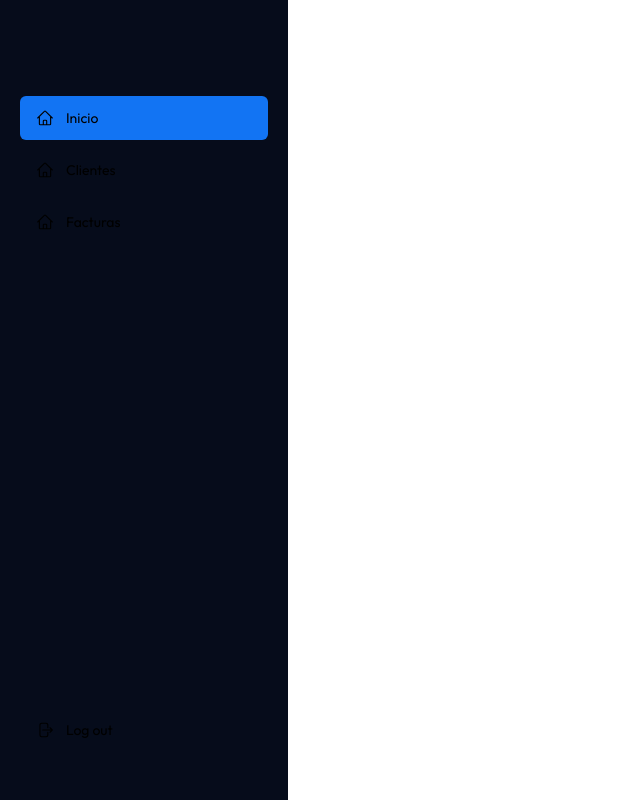
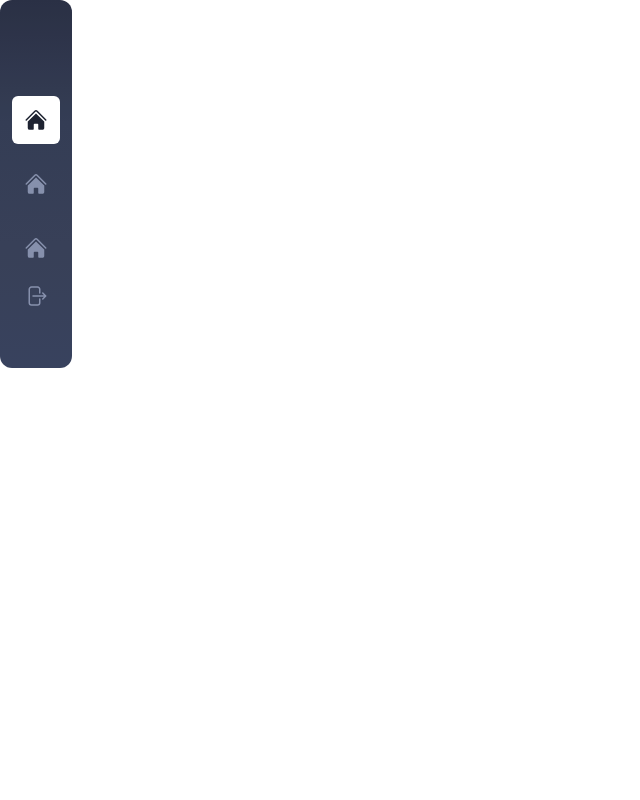
Before and after one commit to JPabloPena/modas-angel-manager, a React (Vite) app: page / in a window 1280 px wide. Shown: the whole page, without its empty margins (0-640 px from the left). Built offline with nearby package versions, Linux system fonts and the light colour scheme.

Commit message:
feat: change Sidebar layout

```diff
--- a/src/components/Sidebar.jsx
+++ b/src/components/Sidebar.jsx
@@ -21,30 +21,32 @@ const LINKS = [
 ]
 
 function Sidebar () {
-  const activeStyle = 'bg-secondary-bg'
+  const activeStyle = 'bg-primary'
 
   return (
-    <nav className='w-full max-w-72 h-dvh bg-primary-bg px-5 pt-24 pb-12 flex flex-col justify-between'>
-      <ul className='flex flex-col space-y-2'>
+    <nav className='w-full max-w-18 h-full rounded-xl linear-gradient-blue px-5 pt-24 pb-12 flex flex-col justify-between items-center'>
+      <ul className='flex flex-col space-y-4 items-center'>
         {LINKS.map(({ icon, name, to }) =>
           (
-            <li key={name} className='rounded-md overflow-hidden hover:bg-secondary-bg transition-all'>
+            <li key={name} className='group w-12 h-12 rounded-md overflow-hidden hover:bg-primary transition-colors'>
               <NavLink
                 to={to}
                 className={({ isActive }) =>
-                  `flex gap-3 text-sm px-4 py-3 items-center ${isActive ? activeStyle : undefined}`}
+                `w-full h-full flex justify-center items-center p-3 ${isActive ? activeStyle : ''}`}
               >
-                {icon('size-4.5')}
-                <span>{name}</span>
+                {({ isActive }) => (
+                  <>
+                    {icon(`size-6 ${isActive ? 'fill-accent' : 'fill-tertiary'} group-hover:fill-accent`)}
+                  </>
+                )}
               </NavLink>
             </li>
           )
         )}
       </ul>
-      <div className='rounded-md overflow-hidden hover:bg-secondary-bg transition-all hover:cursor-pointer'>
-        <button className='flex gap-3 text-sm px-4 py-3 items-center w-full hover:cursor-pointer'>
-          <LogOut className='size-4.5' />
-          <span>Log out</span>
+      <div className='group w-12 h-12 rounded-md overflow-hidden hover:bg-primary transition-all hover:cursor-pointer hover:stroke-amber-300'>
+        <button className='w-full h-full flex justify-center items-center p-3 hover:cursor-pointer'>
+          <LogOut className='size-6 stroke-tertiary group-hover:stroke-accent' />
         </button>
       </div>
     </nav>
--- a/src/icons/Home.jsx
+++ b/src/icons/Home.jsx
@@ -2,9 +2,11 @@ import React from 'react'
 
 function Home ({ className = 'size-6' }) {
   return (
-    <svg xmlns='http://www.w3.org/2000/svg' fill='none' viewBox='0 0 24 24' strokeWidth={1.5} stroke='currentColor' className={className}>
-      <path strokeLinecap='round' strokeLinejoin='round' d='m2.25 12 8.954-8.955c.44-.439 1.152-.439 1.591 0L21.75 12M4.5 9.75v10.125c0 .621.504 1.125 1.125 1.125H9.75v-4.875c0-.621.504-1.125 1.125-1.125h2.25c.621 0 1.125.504 1.125 1.125V21h4.125c.621 0 1.125-.504 1.125-1.125V9.75M8.25 21h8.25' />
+    <svg xmlns='http://www.w3.org/2000/svg' viewBox='0 0 24 24' fill='currentColor' className={className}>
+      <path d='M11.47 3.841a.75.75 0 0 1 1.06 0l8.69 8.69a.75.75 0 1 0 1.06-1.061l-8.689-8.69a2.25 2.25 0 0 0-3.182 0l-8.69 8.69a.75.75 0 1 0 1.061 1.06l8.69-8.689Z' />
+      <path d='m12 5.432 8.159 8.159c.03.03.06.058.091.086v6.198c0 1.035-.84 1.875-1.875 1.875H15a.75.75 0 0 1-.75-.75v-4.5a.75.75 0 0 0-.75-.75h-3a.75.75 0 0 0-.75.75V21a.75.75 0 0 1-.75.75H5.625a1.875 1.875 0 0 1-1.875-1.875v-6.198a2.29 2.29 0 0 0 .091-.086L12 5.432Z' />
     </svg>
+
   )
 }
 
```
